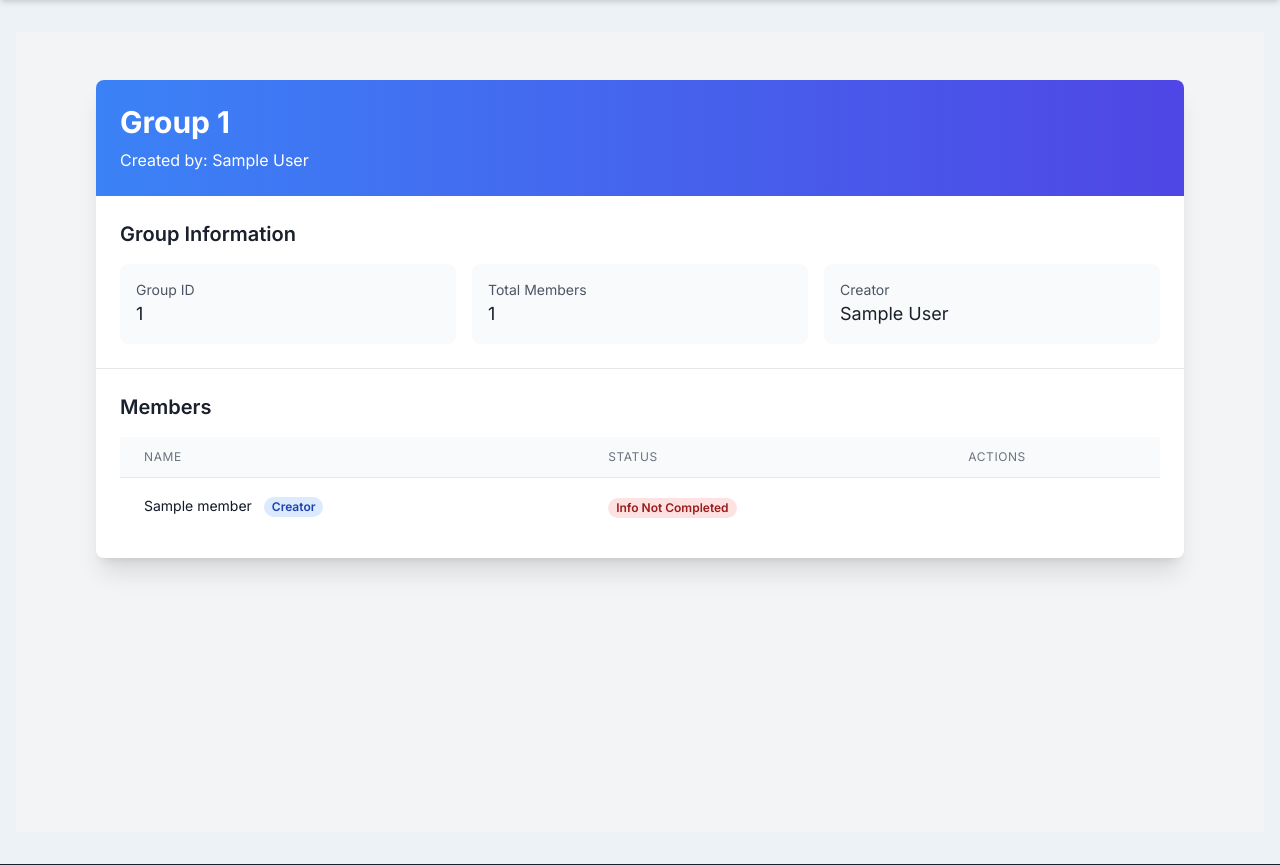
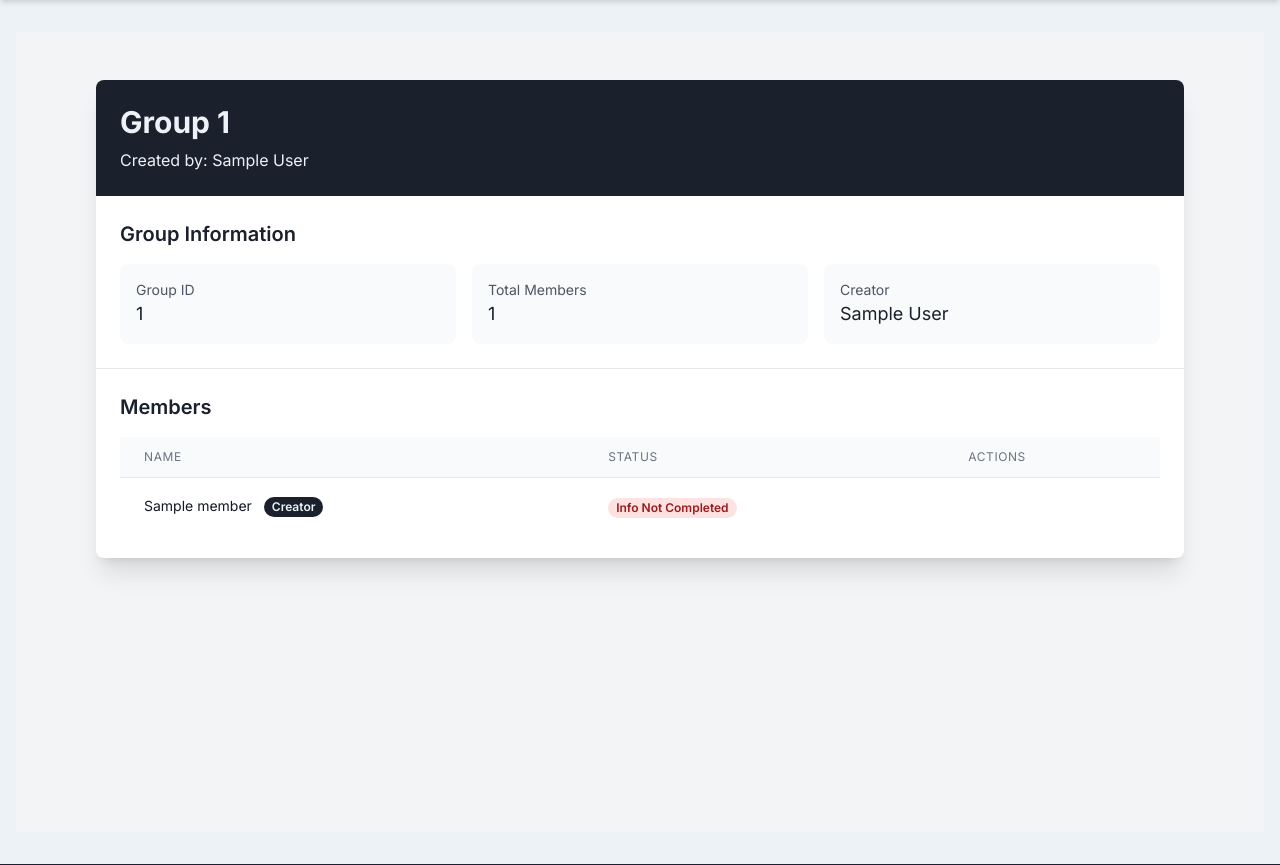
Before and after one commit to ZacRC/FID, a Django app: template mainapp/templates/mainapp/group.html in a window 1280 px wide. Shown: the part 64-929 px from the top of the page. Run offline with Django 4.2, Linux system fonts and the light colour scheme; tables that the repository leaves empty hold one stand-in row (values such as "Sample post"); the template is opened without the code that fills it: values that come from a table or form of the project are taken from there, most other values are stand-ins (such as "Sample title", 1, 10 or a date in 2020); some libraries are stand-ins or nearby versions.

Commit message:
Group.html UI changes

```diff
--- a/mainapp/templates/mainapp/group.html
+++ b/mainapp/templates/mainapp/group.html
@@ -7,33 +7,33 @@
     <div class="max-w-6xl mx-auto px-4 sm:px-6 lg:px-8">
         <div class="bg-white shadow-xl rounded-lg overflow-hidden">
             <!-- Group Header -->
-            <div class="bg-gradient-to-r from-blue-500 to-indigo-600 p-6">
-                <h1 class="text-3xl font-bold text-white">Group {{ group.id }}</h1>
-                <p class="text-white mt-2">Created by: {{ creator.name }}</p>
+            <div class="bg-primary p-6">
+                <h1 class="text-3xl font-bold text-secondary">Group {{ group.id }}</h1>
+                <p class="text-secondary mt-2">Created by: {{ creator.name }}</p>
             </div>
 
             <!-- Group Information -->
             <div class="p-6 border-b">
-                <h2 class="text-xl font-semibold mb-4">Group Information</h2>
+                <h2 class="text-xl font-semibold mb-4 text-primary">Group Information</h2>
                 <div class="grid grid-cols-1 md:grid-cols-3 gap-4">
                     <div class="bg-gray-50 p-4 rounded-lg">
                         <p class="text-sm text-gray-600">Group ID</p>
-                        <p class="text-lg font-medium">{{ group.id }}</p>
+                        <p class="text-lg font-medium text-primary">{{ group.id }}</p>
                     </div>
                     <div class="bg-gray-50 p-4 rounded-lg">
                         <p class="text-sm text-gray-600">Total Members</p>
-                        <p class="text-lg font-medium">{{ group.members.count }}</p>
+                        <p class="text-lg font-medium text-primary">{{ group.members.count }}</p>
                     </div>
                     <div class="bg-gray-50 p-4 rounded-lg">
                         <p class="text-sm text-gray-600">Creator</p>
-                        <p class="text-lg font-medium">{{ creator.name }}</p>
+                        <p class="text-lg font-medium text-primary">{{ creator.name }}</p>
                     </div>
                 </div>
             </div>
 
             <!-- Members List -->
             <div class="p-6">
-                <h2 class="text-xl font-semibold mb-4">Members</h2>
+                <h2 class="text-xl font-semibold mb-4 text-primary">Members</h2>
                 <div class="overflow-x-auto">
                     <table class="min-w-full divide-y divide-gray-200">
                         <thead class="bg-gray-50">
@@ -51,7 +51,7 @@
                                         <div class="text-sm font-medium text-gray-900">
                                             {{ member.name }}
                                             {% if member.member_id == group.creator_member_id %}
-                                                <span class="ml-2 px-2 inline-flex text-xs leading-5 font-semibold rounded-full bg-blue-100 text-blue-800">Creator</span>
+                                                <span class="ml-2 px-2 inline-flex text-xs leading-5 font-semibold rounded-full bg-primary text-secondary">Creator</span>
                                             {% endif %}
                                         </div>
                                     </div>
@@ -67,23 +67,23 @@
                                     <div class="flex space-x-2">
                                         {% if member.member_id == current_member.member_id %}
                                             {% if member.order_info_completed %}
-                                                <a href="{% url 'edit_group_order_info' group.id %}" class="text-indigo-600 hover:text-indigo-900">Edit Info</a>
+                                                <a href="{% url 'edit_group_order_info' group.id %}" class="bg-primary text-secondary px-3 py-1 rounded-full hover:bg-accent transition duration-300">Edit Info</a>
                                             {% else %}
-                                                <a href="{% url 'add_group_order_info' group.id %}" class="text-indigo-600 hover:text-indigo-900">Add Info</a>
+                                                <a href="{% url 'add_group_order_info' group.id %}" class="bg-primary text-secondary px-3 py-1 rounded-full hover:bg-accent transition duration-300">Add Info</a>
                                             {% endif %}
                                         {% endif %}
                                         {% if current_member.member_id == group.creator_member_id and member.member_id != group.creator_member_id %}
-                                            <button class="change-name-btn text-indigo-600 hover:text-indigo-900" data-member-id="{{ member.id }}">Change Name</button>
+                                            <button class="change-name-btn bg-primary text-secondary px-3 py-1 rounded-full hover:bg-accent transition duration-300" data-member-id="{{ member.id }}">Change Name</button>
                                             <form action="{% url 'kick_member' group.id member.id %}" method="post" class="inline">
                                                 {% csrf_token %}
                                                 <input type="hidden" name="member_id" value="{{ current_member.member_id }}">
-                                                <button type="submit" class="text-red-600 hover:text-red-900">Kick</button>
+                                                <button type="submit" class="bg-red-500 text-white px-3 py-1 rounded-full hover:bg-red-600 transition duration-300">Kick</button>
                                             </form>
                                         {% endif %}
                                         {% if member.member_id == current_member.member_id and member.member_id != group.creator_member_id %}
                                             <form action="{% url 'leave_group' group.id member.id %}" method="post" class="inline">
                                                 {% csrf_token %}
-                                                <button type="submit" class="text-yellow-600 hover:text-yellow-900">Leave</button>
+                                                <button type="submit" class="bg-yellow-500 text-white px-3 py-1 rounded-full hover:bg-yellow-600 transition duration-300">Leave</button>
                                             </form>
                                         {% endif %}
                                     </div>
```
